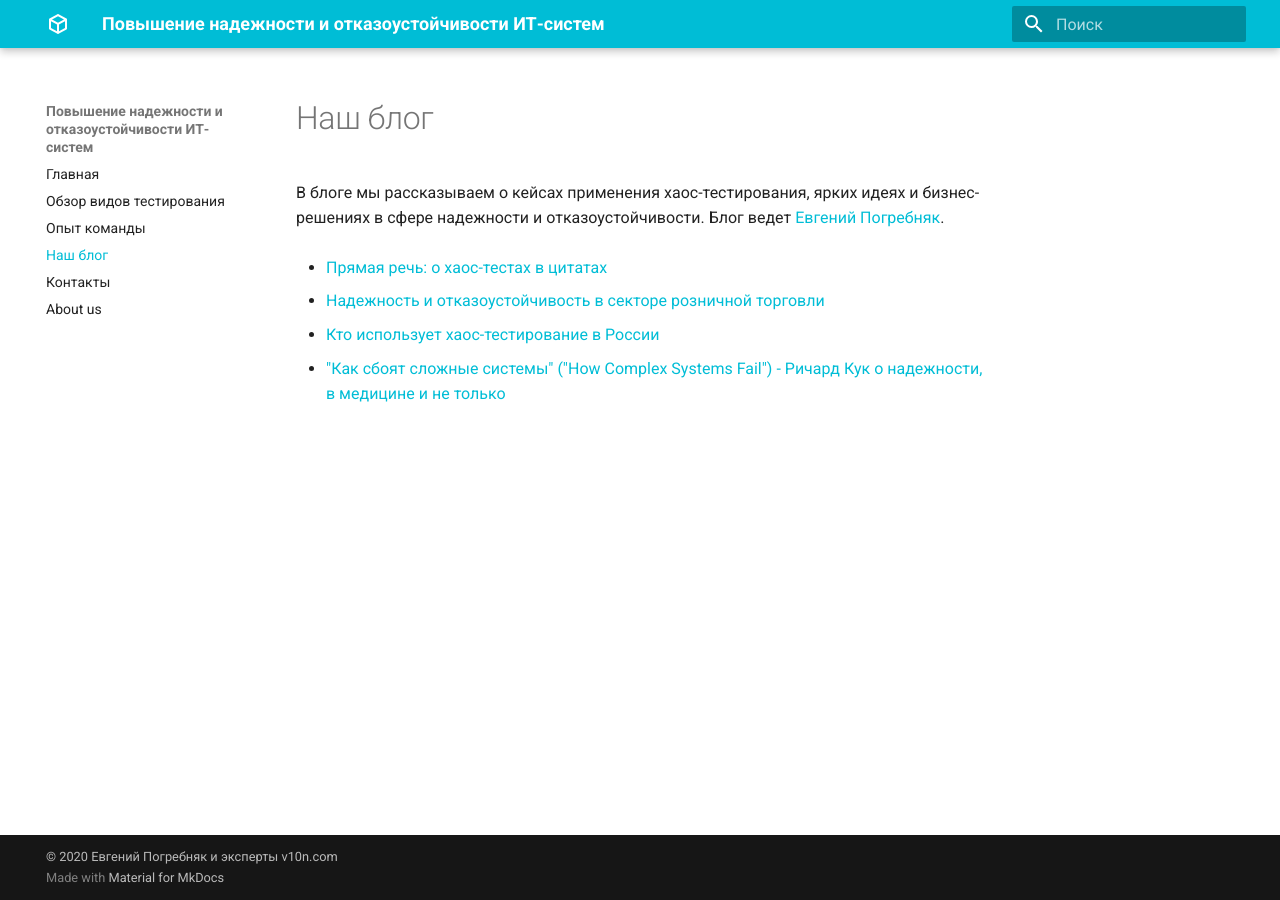
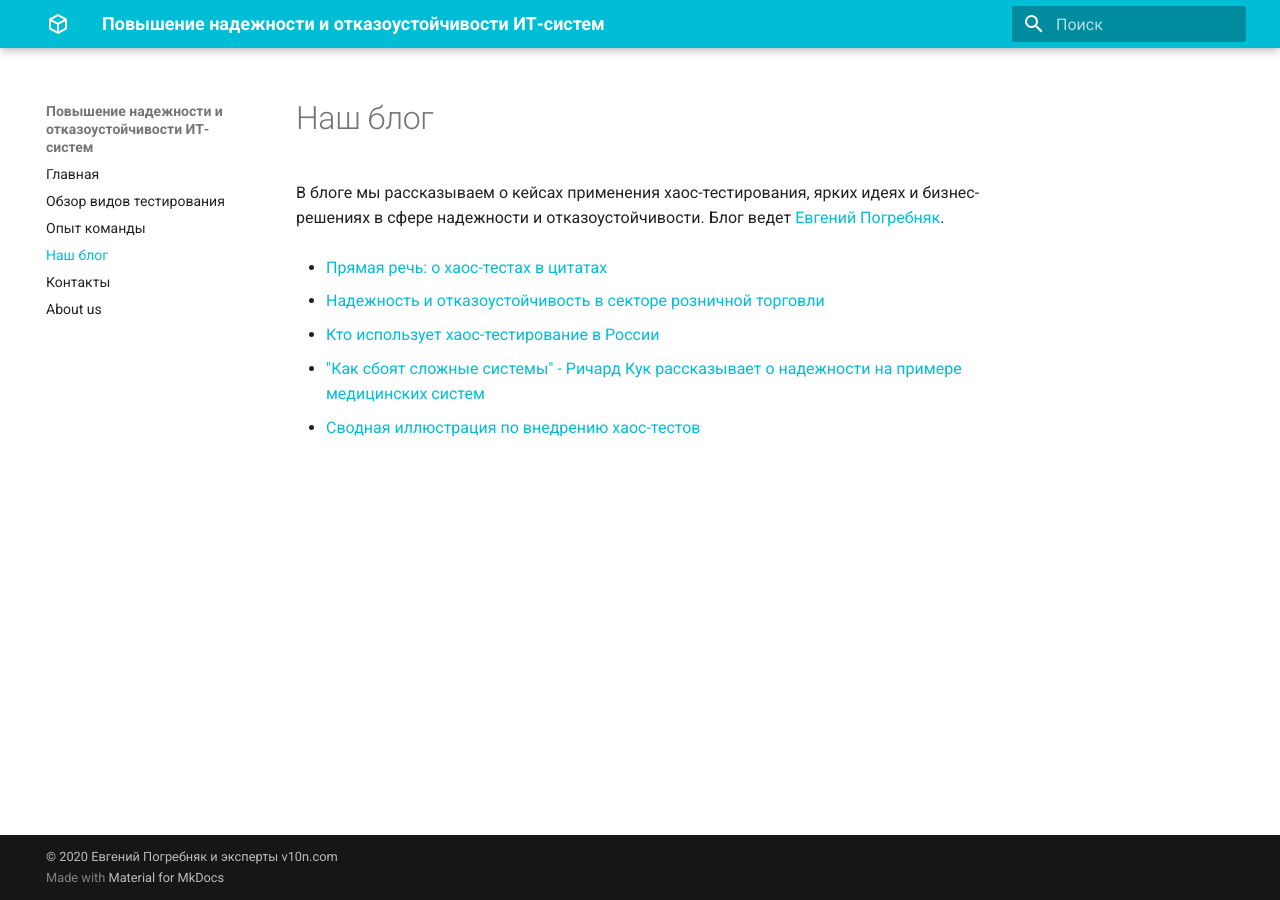
Before and after one commit to epogrebnyak/mkdocs-actionable, an MkDocs documentation site: the page built from docs/blog/index.md, in a window 1280 px wide. Built offline with MkDocs 1.6.1 and Material for MkDocs 9.7.7, drawn with Linux system fonts in a browser that asks for light colours.

Commit message:
Update index.md

```diff
--- a/docs/blog/index.md
+++ b/docs/blog/index.md
@@ -10,4 +10,6 @@
 
 - [Кто использует хаос-тестирование в России](russian-cases.md)
 
-- ["Как сбоят сложные системы" ("How Complex Systems Fail") - Ричард Кук о надежности, в медицине и не только](how-complex-systems-fail.md)
+- ["Как сбоят сложные системы" - Ричард Кук рассказывает о надежности на примере медицинских систем](how-complex-systems-fail.md)
+
+- [Сводная иллюстрация по внедрению хаос-тестов](workflow.md)
```
